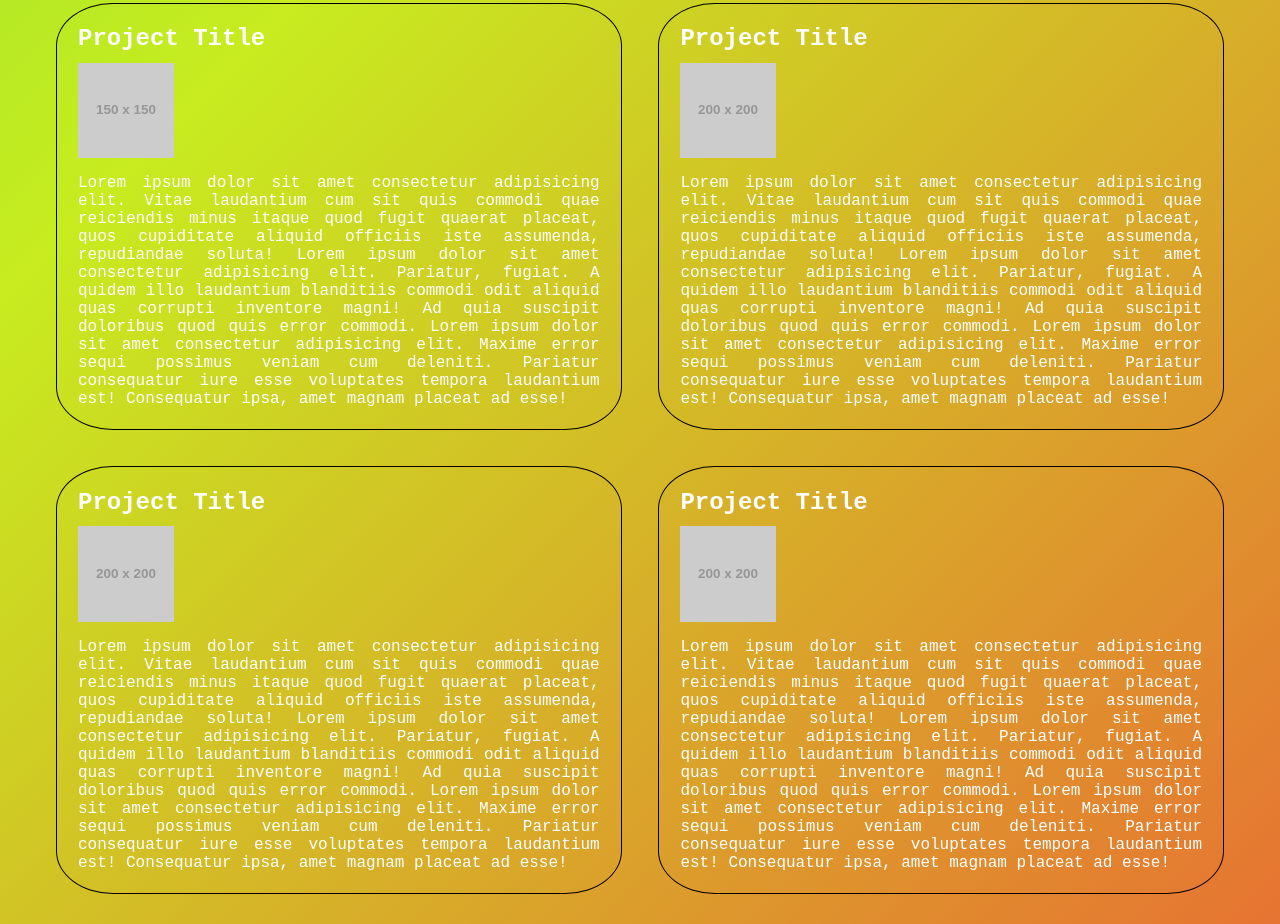
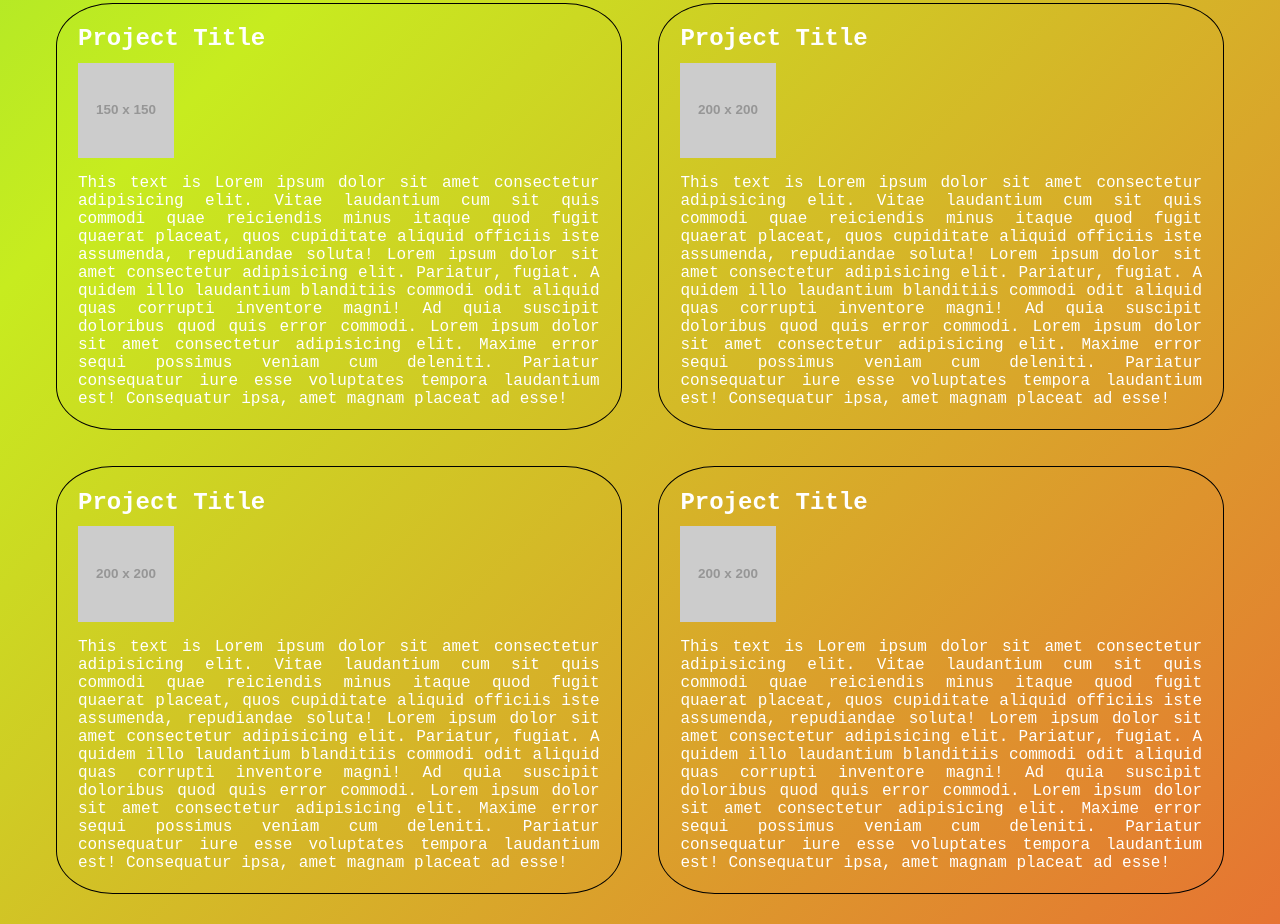
Before and after one commit to CSY1063/as1-AndreiWEBDEVELOPMENT, a plain HTML site: page project.html in a window 1280 px wide. Shown: the part 246-1170 px from the top of the page. Drawn offline with Linux system fonts and the light colour scheme; placeholder pictures from the web are drawn by us.

```diff
--- a/project.html
+++ b/project.html
@@ -31,7 +31,7 @@
         <div>
             <h2>Project Title</h2>
             <img src="https://via.placeholder.com/150" alt="Placeholder Image">
-            <p>Lorem ipsum dolor sit amet consectetur adipisicing elit. Vitae laudantium cum sit quis commodi quae
+            <p>This text is Lorem ipsum dolor sit amet consectetur adipisicing elit. Vitae laudantium cum sit quis commodi quae
                 reiciendis minus itaque quod fugit quaerat placeat, quos cupiditate aliquid officiis iste assumenda,
                 repudiandae soluta! Lorem ipsum dolor sit amet consectetur adipisicing elit. Pariatur, fugiat. A quidem
                 illo laudantium blanditiis commodi odit aliquid quas corrupti inventore magni! Ad quia suscipit
@@ -42,7 +42,7 @@
         <div>
             <h2>Project Title</h2>
             <img src="https://via.placeholder.com/200x200" alt="">
-            <p>Lorem ipsum dolor sit amet consectetur adipisicing elit. Vitae laudantium cum sit quis commodi quae
+            <p>This text is Lorem ipsum dolor sit amet consectetur adipisicing elit. Vitae laudantium cum sit quis commodi quae
                 reiciendis minus itaque quod fugit quaerat placeat, quos cupiditate aliquid officiis iste assumenda,
                 repudiandae soluta! Lorem ipsum dolor sit amet consectetur adipisicing elit. Pariatur, fugiat. A quidem
                 illo laudantium blanditiis commodi odit aliquid quas corrupti inventore magni! Ad quia suscipit
@@ -54,7 +54,7 @@
         <div>
             <h2>Project Title</h2>
             <img src="https://via.placeholder.com/200x200" alt="">
-            <p>Lorem ipsum dolor sit amet consectetur adipisicing elit. Vitae laudantium cum sit quis commodi quae
+            <p>This text is Lorem ipsum dolor sit amet consectetur adipisicing elit. Vitae laudantium cum sit quis commodi quae
                 reiciendis minus itaque quod fugit quaerat placeat, quos cupiditate aliquid officiis iste assumenda,
                 repudiandae soluta! Lorem ipsum dolor sit amet consectetur adipisicing elit. Pariatur, fugiat. A quidem
                 illo laudantium blanditiis commodi odit aliquid quas corrupti inventore magni! Ad quia suscipit
@@ -65,7 +65,7 @@
         <div>
             <h2>Project Title</h2>
             <img src="https://via.placeholder.com/200x200" alt="">
-            <p>Lorem ipsum dolor sit amet consectetur adipisicing elit. Vitae laudantium cum sit quis commodi quae
+            <p>This text is Lorem ipsum dolor sit amet consectetur adipisicing elit. Vitae laudantium cum sit quis commodi quae
                 reiciendis minus itaque quod fugit quaerat placeat, quos cupiditate aliquid officiis iste assumenda,
                 repudiandae soluta! Lorem ipsum dolor sit amet consectetur adipisicing elit. Pariatur, fugiat. A quidem
                 illo laudantium blanditiis commodi odit aliquid quas corrupti inventore magni! Ad quia suscipit
```
Also changed, not shown: contact.html (+3 -7 lines).
